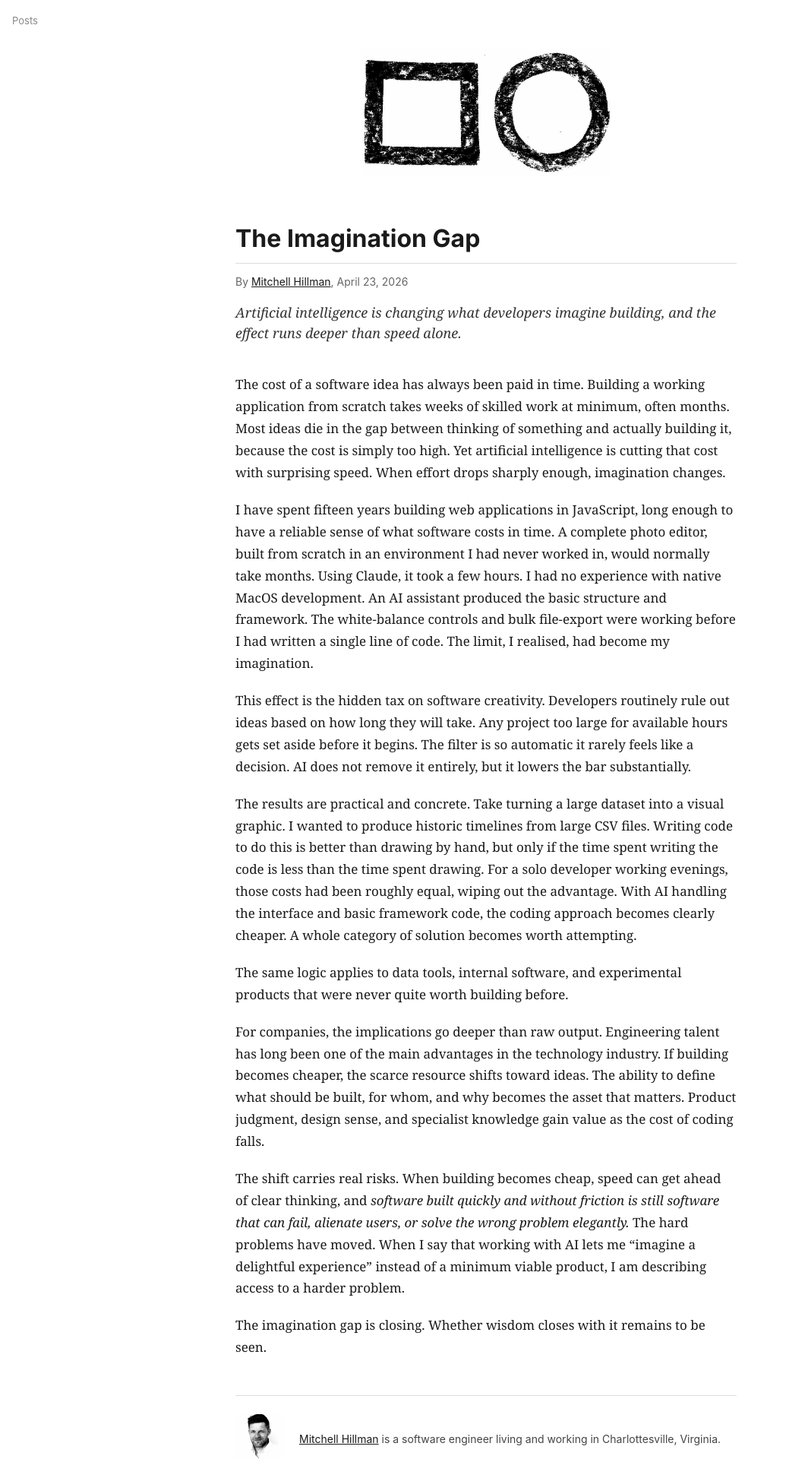
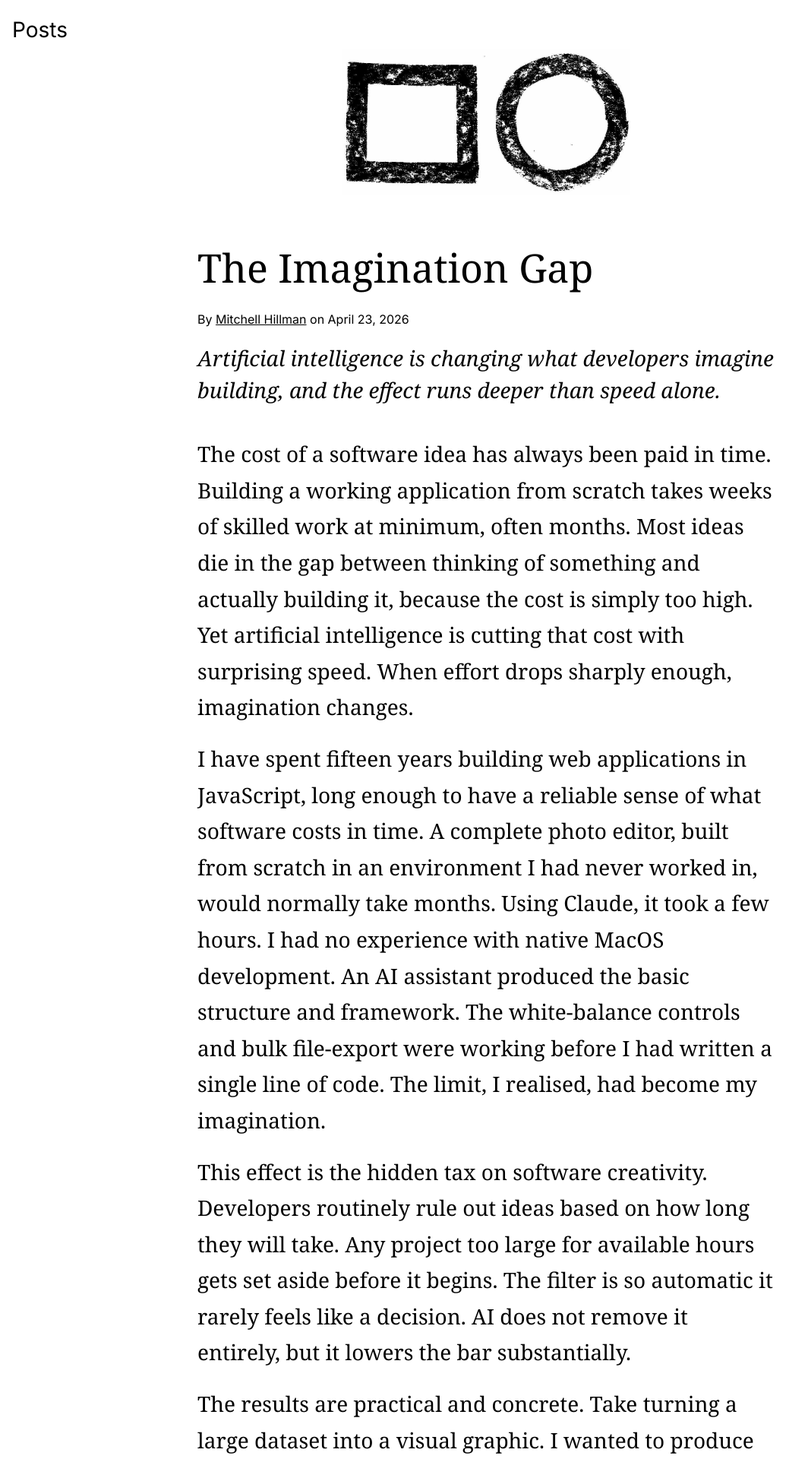
Before and after one commit to mitchellhillman/public-writing, a Jekyll site: the page built from _posts/2026-04-23-imagination-gap.md, in a window 1280 px wide. Shown: the top 1920 px of the page at 76% size, without its empty margins (0-1064 px from the left). Built offline with Jekyll 4.4.1, drawn with Linux system fonts in a browser that asks for light colours.

Commit message:
Redesign typography and layout with Georgia, fluid sizing, and agile post
Co-Authored-By: Claude Sonnet 4.6 <noreply@anthropic.com>

```diff
--- a/_includes/footer.html
+++ b/_includes/footer.html
@@ -2,6 +2,7 @@
   <img src="/img/portrait-mitchell-hillman.jpg" alt="Mitchell Hillman" />
   <p>
     <a href="https://www.linkedin.com/in/mitchellhillman/">Mitchell Hillman</a>
-        is a software engineer living and working in Charlottesville, Virginia.
+    is a software engineer living and
+    working&nbsp;in&nbsp;Charlottesville,&nbsp;Virginia.
   </p>
 </footer>
--- a/_includes/head.html
+++ b/_includes/head.html
@@ -13,6 +13,6 @@
     <link rel="icon" href="/favicon.ico" />
     <link rel="preconnect" href="https://fonts.googleapis.com" />
     <link rel="preconnect" href="https://fonts.gstatic.com" crossorigin />
-    <link href="https://fonts.googleapis.com/css2?family=Inter:wght@700&display=swap" rel="stylesheet" />
+    <link href="https://fonts.googleapis.com/css2?family=Inter&display=swap" rel="stylesheet" />
     <link rel="stylesheet" href="/assets/css/main.css" />
   </head>
--- a/_layouts/post.html
+++ b/_layouts/post.html
@@ -8,7 +8,7 @@ layout: default
       {% endif %}
       <h1>{{ page.title }}</h1>
       <p class="byline">
-        By <a href="https://www.linkedin.com/in/mitchellhillman/">{{ page.byline }}</a>, {{ page.date | date: "%B %-d, %Y" }}
+        By <a href="https://www.linkedin.com/in/mitchellhillman/">{{ page.byline }}</a> on {{ page.date | date: "%B %-d, %Y" }}
       </p>
       <p class="standfirst">{{ page.standfirst }}</p>
       {{ content }}
--- a/assets/css/main.css
+++ b/assets/css/main.css
@@ -1,34 +1,36 @@
 body {
   font-family: Georgia, "Times New Roman", serif;
-  font-size: 1.0625rem;
+  font-size: clamp(0.875rem, 3.7vw, 1.75rem);
   line-height: 1.7;
-  color: #1a1a1a;
-  max-width: 660px;
+  color: #000;
+  max-width: 760px;
   margin: 4rem auto;
   padding: 0 1.5rem;
 }
 
 h1 {
-  font-family: "Inter", sans-serif;
-  font-size: 2rem;
-  font-weight: 700;
+  font-size: clamp(1.5rem, 6.8vw, 3.25rem);
+  font-weight: normal;
   line-height: 1.2;
   margin-bottom: 0.75rem;
   padding-bottom: 0.75rem;
-  border-bottom: 1px solid #ddd;
 }
 
 a {
-  color: #1a1a1a;
+  color: #000;
   text-decoration: underline;
 }
 
 a:hover {
-  color: #0056b3;
+  color: #000;
 }
 
 p {
   margin: 0 0 1.25rem;
+}
+
+strong, b {
+  font-weight: normal;
 }
 
 /* Post */
@@ -37,14 +39,12 @@ p {
   position: absolute;
   top: 1rem;
   left: 1rem;
-  font-family: -apple-system, BlinkMacSystemFont, "Segoe UI", sans-serif;
-  font-size: 0.8125rem;
-  color: #888;
+  font-family: "Inter", sans-serif;
   text-decoration: none;
 }
 
 .back-link:hover {
-  color: #0056b3;
+  color: #000;
 }
 
 .hero-image {
@@ -55,16 +55,15 @@ p {
 }
 
 .byline {
-  font-family: -apple-system, BlinkMacSystemFont, "Segoe UI", sans-serif;
-  font-size: 0.875rem;
-  color: #666;
+  font-family: "Inter", sans-serif;
+  font-size: clamp(0.75rem, 2.1vw, 1rem);
+  color: #000;
   margin: 0 0 1rem;
 }
 
 .standfirst {
-  font-size: 1.125rem;
   line-height: 1.5;
-  color: #333;
+  color: #000;
   font-style: italic;
   margin-bottom: 2.5rem;
 }
@@ -75,7 +74,7 @@ footer {
   gap: 1.25rem;
   margin-top: 3rem;
   padding-top: 1.5rem;
-  border-top: 1px solid #ddd;
+  border-top: 1px solid #000;
 }
 
 footer img {
@@ -86,23 +85,21 @@ footer img {
 }
 
 footer p {
-  font-family: -apple-system, BlinkMacSystemFont, "Segoe UI", sans-serif;
-  font-size: 0.875rem;
-  color: #444;
+  font-family: "Inter", sans-serif;
+  font-size: clamp(0.75rem, 2.1vw, 1rem);
+  color: #000;
   margin: 0;
   line-height: 1.5;
 }
 
 hr {
   border: 0;
-  border-top: 1px solid #ddd;
+  border-top: 1px solid #000;
   margin: 2rem 0;
 }
 
 .references {
-  font-family: -apple-system, BlinkMacSystemFont, "Segoe UI", sans-serif;
-  font-size: 0.8rem;
-  color: #888;
+  color: #000;
   line-height: 1.8;
   counter-reset: references;
 }
@@ -120,9 +117,6 @@ hr {
   left: 0;
 }
 
-.references a {
-  color: #888;
-}
 
 /* Index */
 
@@ -133,7 +127,6 @@ ol {
 }
 
 ol li {
-  border-bottom: 1px solid #eee;
   padding: 1.5rem 0;
 }
 
@@ -142,21 +135,18 @@ ol li:first-child {
 }
 
 .post-title a {
-  font-family: "Inter", sans-serif;
-  font-size: 1.25rem;
-  font-weight: 700;
-  color: #1a1a1a;
+  font-size: 1.6em;
   text-decoration: none;
 }
 
 .post-title a:hover {
-  color: #0056b3;
+  color: #000;
 }
 
 .post-meta {
-  font-family: -apple-system, BlinkMacSystemFont, "Segoe UI", sans-serif;
-  font-size: 0.8125rem;
-  color: #888;
+  font-family: "Inter", sans-serif;
+  font-size: clamp(0.75rem, 2.1vw, 1rem);
+  color: #000;
   margin: 0.25rem 0 0.5rem;
 }
 
@@ -178,8 +168,17 @@ ol li:first-child {
 }
 
 .post-standfirst {
-  font-size: 0.9375rem;
-  color: #444;
+  font-size: 0.85em;
+  color: #000;
   margin: 0;
-  font-style: italic;
 }
+
+@media (max-width: 600px) {
+  .index-item {
+    flex-direction: column;
+  }
+
+  .index-image {
+    width: 100%;
+  }
+}
```
Also changed, not shown: CLAUDE.md (+1 -0 lines), _posts/2026-04-27-agile-methodology.md (added, +54 -0 lines). Lines whose indentation alone changed are shown as unchanged.
